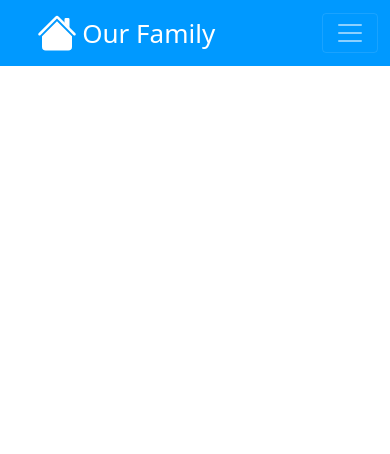
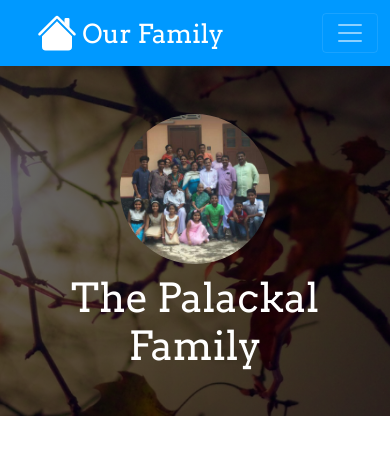
Before and after one commit to rohitmendus/family-website, a website: page index.html in a window 390 px wide. Drawn offline with nearby package versions, Linux system fonts and the light colour scheme.

Commit message:
Added a responsive jumbotron!

```diff
--- a/index.html
+++ b/index.html
@@ -56,7 +56,7 @@
               <ul class="dropdown-menu dropdown-menu-light dropdown-menu-md-end" aria-labelledby="navbarDropdownMenuLink">
                 <li><a class="dropdown-item" href="#">Dashboard</a></li>
                 <li><a class="dropdown-item" href="#">Settings</a></li>
-                <li><a class="dropdown-item" href="#">Sign Out</a></li>
+                <li><a class="dropdown-item" onclick = "sign_out()">Sign Out</a></li>
               </ul>
             </div>
           </li>
@@ -81,7 +81,7 @@
                 <a class="nav-link" href="#">Settings</a>
               </li>
               <li class="nav-item">
-                <a class="nav-link" href="#">Sign Out</a>
+                <a class="nav-link" onclick = "sign_out()">Sign Out</a>
               </li>
             </div>
           </div>
@@ -89,6 +89,12 @@
       </div>
     </div>
   </nav>
+  <div class="jumbotron-main">
+    <div class="container">
+      <img src="images/family.jpg" alt="Palackal Family" id="family-icon">
+      <h1>The Palackal Family</h1>
+    </div>
+  </div>
 
   <!--Bootstrap Bundle with Popper -->
   <script src="js/bootstrap.bundle.min.js"></script>
--- a/js/script.js
+++ b/js/script.js
@@ -21,7 +21,6 @@ function renderButton() {
 		'onfailure': onFailure
 	});
 }
-
 
 
 // Validation of sign-in
@@ -75,5 +74,11 @@ function check_login() {
 	}
 }
 
+
+function sign_out () {
+	signIn = !(signIn);
+	check_login();
+}
+
 check_login();
 // Main Page End
--- a/scss/_header.scss
+++ b/scss/_header.scss
@@ -5,6 +5,7 @@
 	margin-left: 50px;
 	span{
 		font-size: 1.5em;
+		font-family: 'Arvo', serif;
 	}
 }
 
@@ -19,6 +20,7 @@
 		margin-right: 20px;
 		.nav-item {
 			font-size: 1.25em;
+			font-family: 'Poppins', sans-serif;
 			.nav-link{
 				color: white;
 				&:hover {
@@ -34,3 +36,29 @@
 		}
 	}
 }
+// End of Navbar
+
+.jumbotron-main {
+	background-image: linear-gradient(to bottom, rgba(0,0,0,0.6) 0%,rgba(0,0,0,0.6) 100%), url('../images/jumbotron.jpg');
+	background-attachment: static;
+    background-position: center;
+	background-repeat: no-repeat;
+	background-size: cover;
+	width: 100%;
+	height: 390px;
+	display: flex;
+	align-items: center;
+	.container {
+		text-align: center;
+		color: white;
+		#family-icon {
+			border-radius: 50%;
+			width: 230px;
+			height: 230px;
+			margin: 10px;
+		}
+		h1 {
+			font-size: 3.8em;
+		}
+	}
+}
--- a/scss/_responsive.scss
+++ b/scss/_responsive.scss
@@ -1,5 +1,7 @@
 @use "_variables_mixins";
 
+
+// Medium devices
 @media (max-width: 992px) {
 	.navbar-dark {
 		.navbar-collapse {
@@ -21,9 +23,21 @@
 			}
 		}
 	}
+	.jumbotron-main {
+		.container {
+			#family-icon {
+				width: 200px;
+				height: 200px;
+			}
+			h1 {
+				font-size: 3.5em;
+			}
+		}
+	}
 }
 
 
+// Tablet devices
 @media (max-width: 767px) {
 	.navbar-brand {
 		margin-left: 10px;
@@ -92,6 +106,13 @@
 			}
 		}
 	}
+	.jumbotron-main {
+		.container {
+			h1 {
+				font-size: 3em;
+			}
+		}
+	}
 }
 
 
@@ -131,4 +152,16 @@
 			}
 		}
 	}
+	.jumbotron-main {
+		height: 350px;
+		.container {
+			#family-icon {
+				width: 150px;
+				height: 150px;
+			}
+			h1 {
+				font-size: 2.5em;
+			}
+		}
+	}
 }
--- a/scss/_sign-in.scss
+++ b/scss/_sign-in.scss
@@ -1,5 +1,6 @@
 @use "variables_mixins" as *;
 
+// Start of sign in page
 #sign-in-page {
 	.back {
 		color: white;
@@ -32,8 +33,6 @@
 				.nav-tabs {
 					border-bottom: none;
 					.nav-item {
-						font-size: 20px;
-						text-align: center;
 						padding: 0;
 						.nav-link {
 							width: 100%;
@@ -54,6 +53,9 @@
 						margin-top: 30px;
 						#g-signin {
 							margin-bottom: 20px;
+							span {
+								font-family: 'Open Sans', sans-serif;
+							}
 						}
 						button[type="submit"] {
 							margin-left: auto;
@@ -75,3 +77,4 @@
 		}
 	}
 }
+// End of sign in page
--- a/scss/style.scss
+++ b/scss/style.scss
@@ -1,8 +1,24 @@
+// Importing files
 @use "variables_mixins" as *;
-
 @use "header";
 @use "sign-in";
 @use "responsive";
+
+// Importing fonts
+@import url('https://fonts.googleapis.com/css2?family=Arvo&family=Open+Sans&family=Poppins&display=swap');
+// font-family: 'Arvo', serif;
+// font-family: 'Open Sans', sans-serif;
+// font-family: 'Poppins', sans-serif;
+
+// Basic Styles
+body, p, span {
+	font-family: 'Open Sans', sans-serif;
+}
+
+h1, h2, h3, h4, h5, h6 {
+	font-family: 'Arvo', serif;
+}
+
 
 // Scrollbar styles START
 ::-webkit-scrollbar-track
```
Also changed, not shown: sign-in.html (+2 -2 lines), css/style.css, images/family.jpg (added), images/jumbotron.jpg (added), 1 other file.
